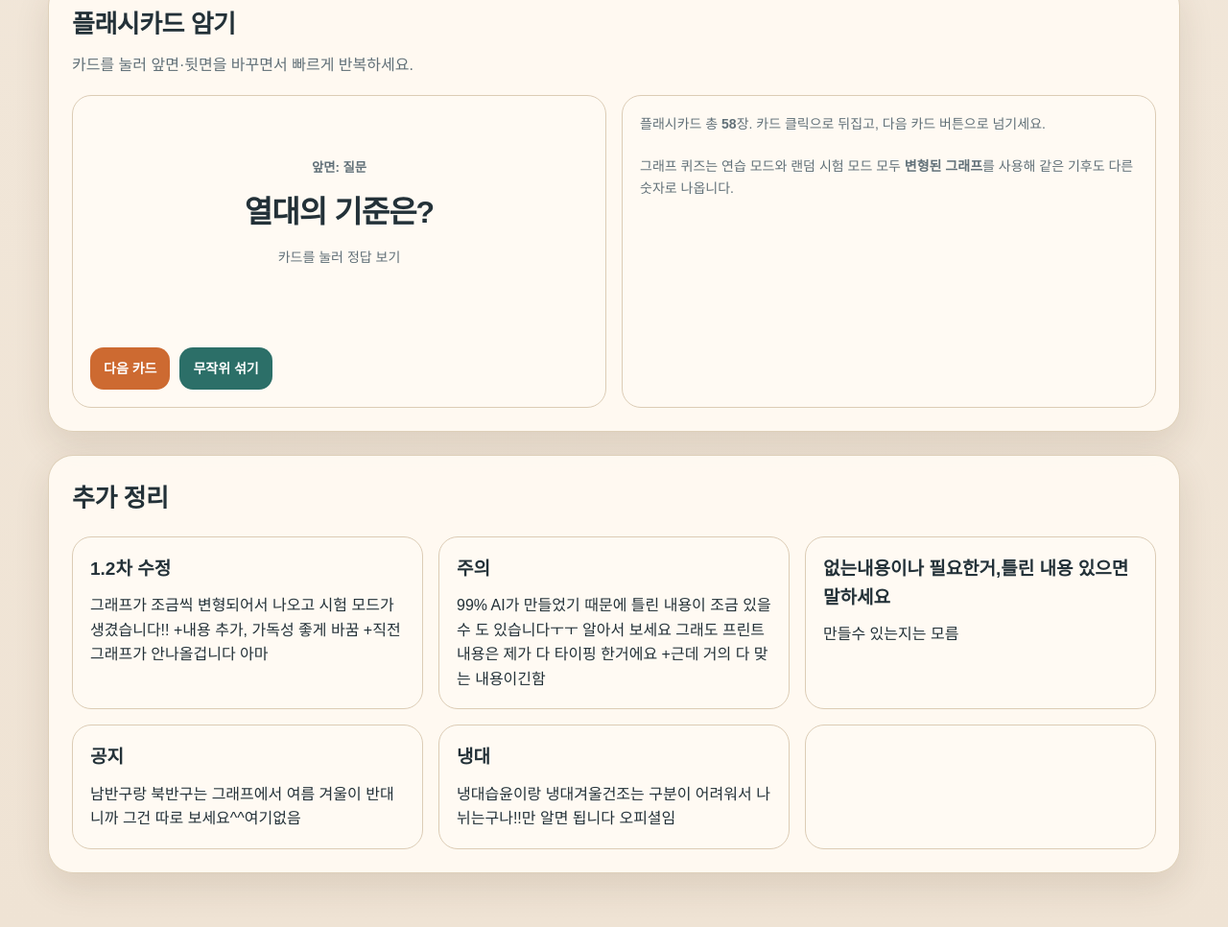
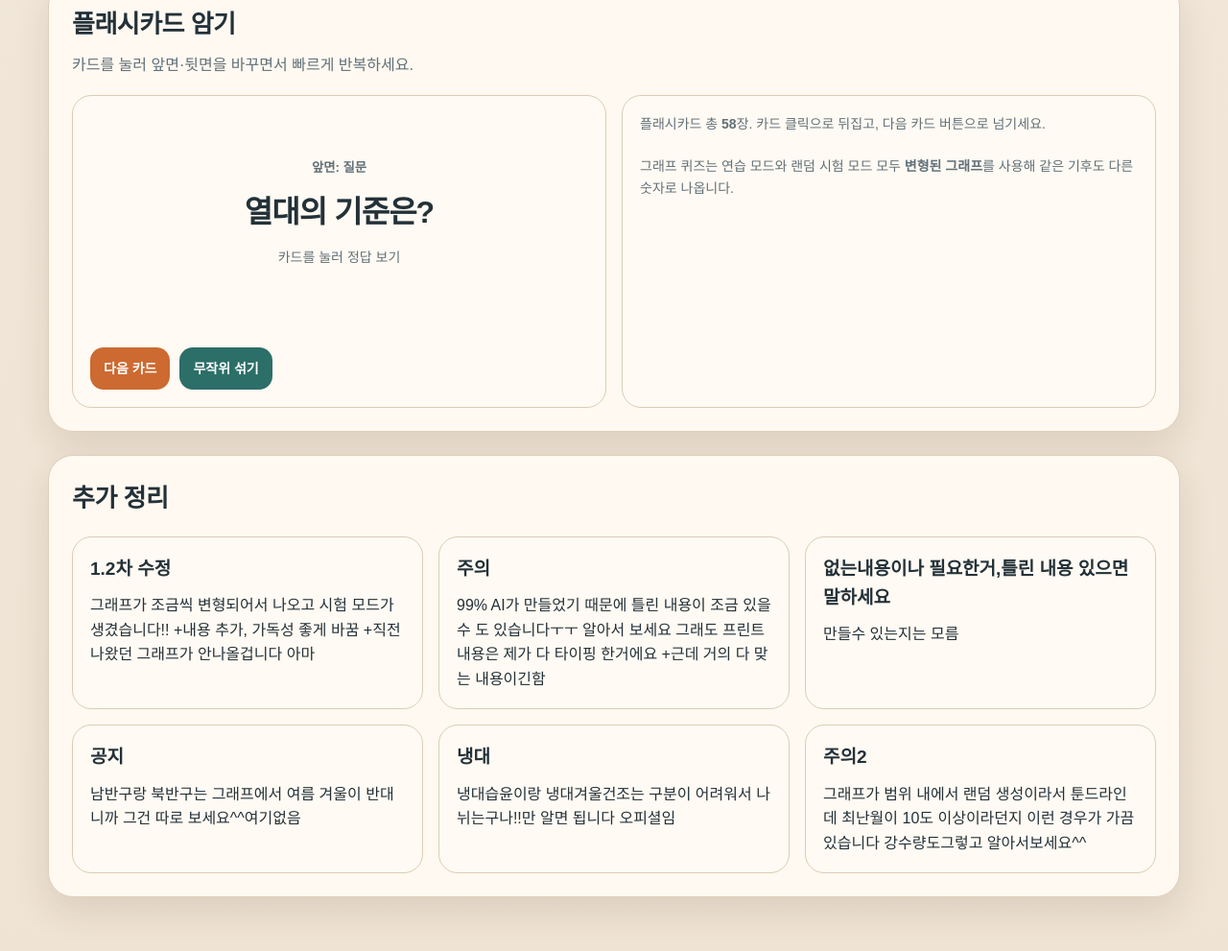
Before and after one commit to Frozenbone1023/Frozenbone1023.github.io, a plain HTML site: page index.html in a window 1280 px wide. Shown: the part 3786-4777 px from the top of the page at 96% size. Before the commit the page ends 4752 px from the top, so only its background shows below. Drawn offline with Linux system fonts and the light colour scheme.

Commit message:
Update index.html

```diff
--- a/index.html
+++ b/index.html
@@ -455,7 +455,7 @@
           <h3>1.2차 수정</h3>
           그래프가 조금씩 변형되어서 나오고 시험 모드가 생겼습니다!!
           +내용 추가, 가독성 좋게 바꿈
-          +직전그래프가 안나올겁니다 아마
+          +직전 나왔던 그래프가 안나올겁니다 아마
         </div>
 
 
@@ -488,8 +488,10 @@
         </div>
 
         <div class="memory-panel">
-          <h3><!-- 제목 --></h3>
-          <!-- 내용 -->
+          <h3>주의2</h3>
+          그래프가 범위 내에서 랜덤 생성이라서 툰드라인데 최난월이 10도 이상이라던지 이런 경우가 가끔 있습니다
+          강수량도그렇고
+          알아서보세요^^
         </div>
 
       </div>
```
